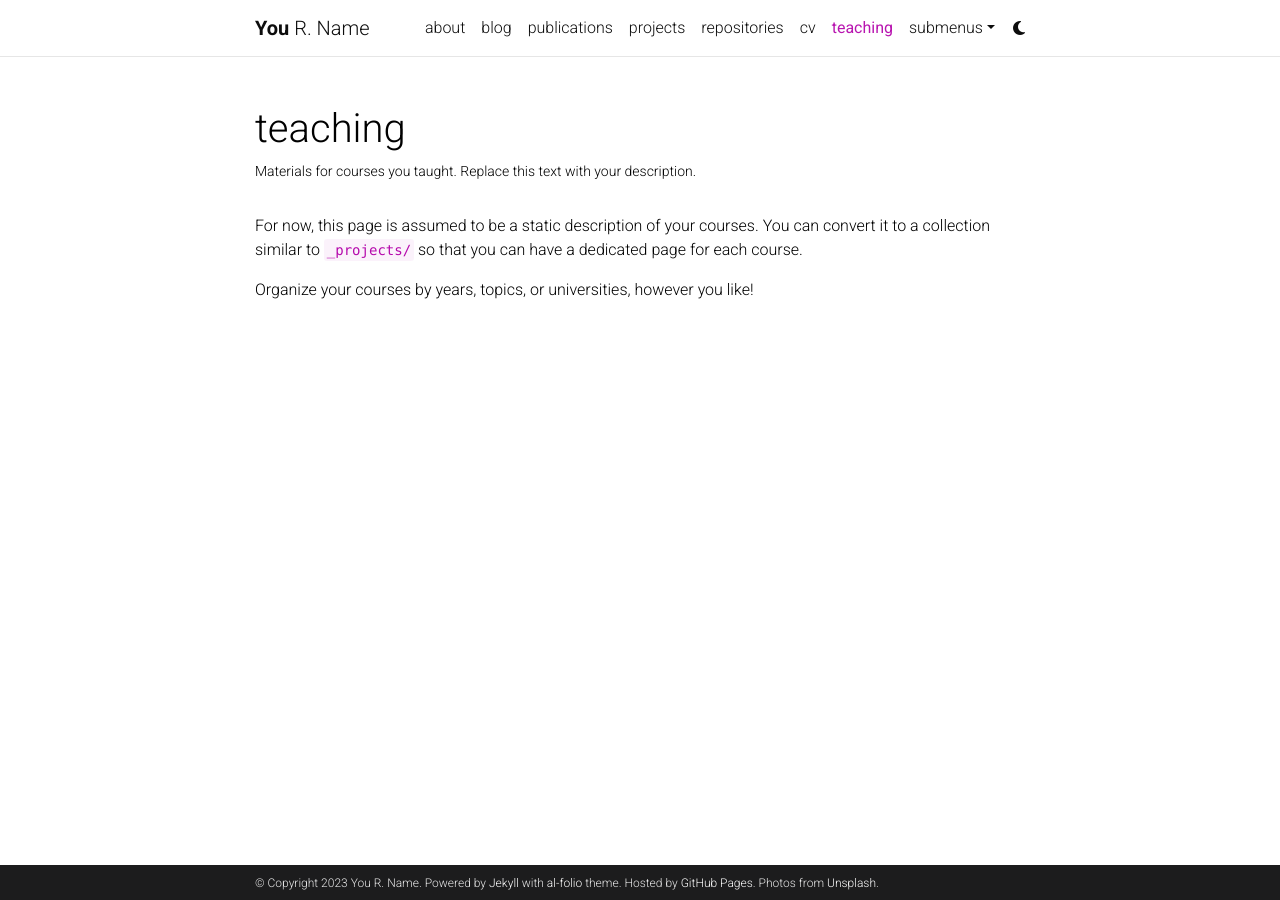
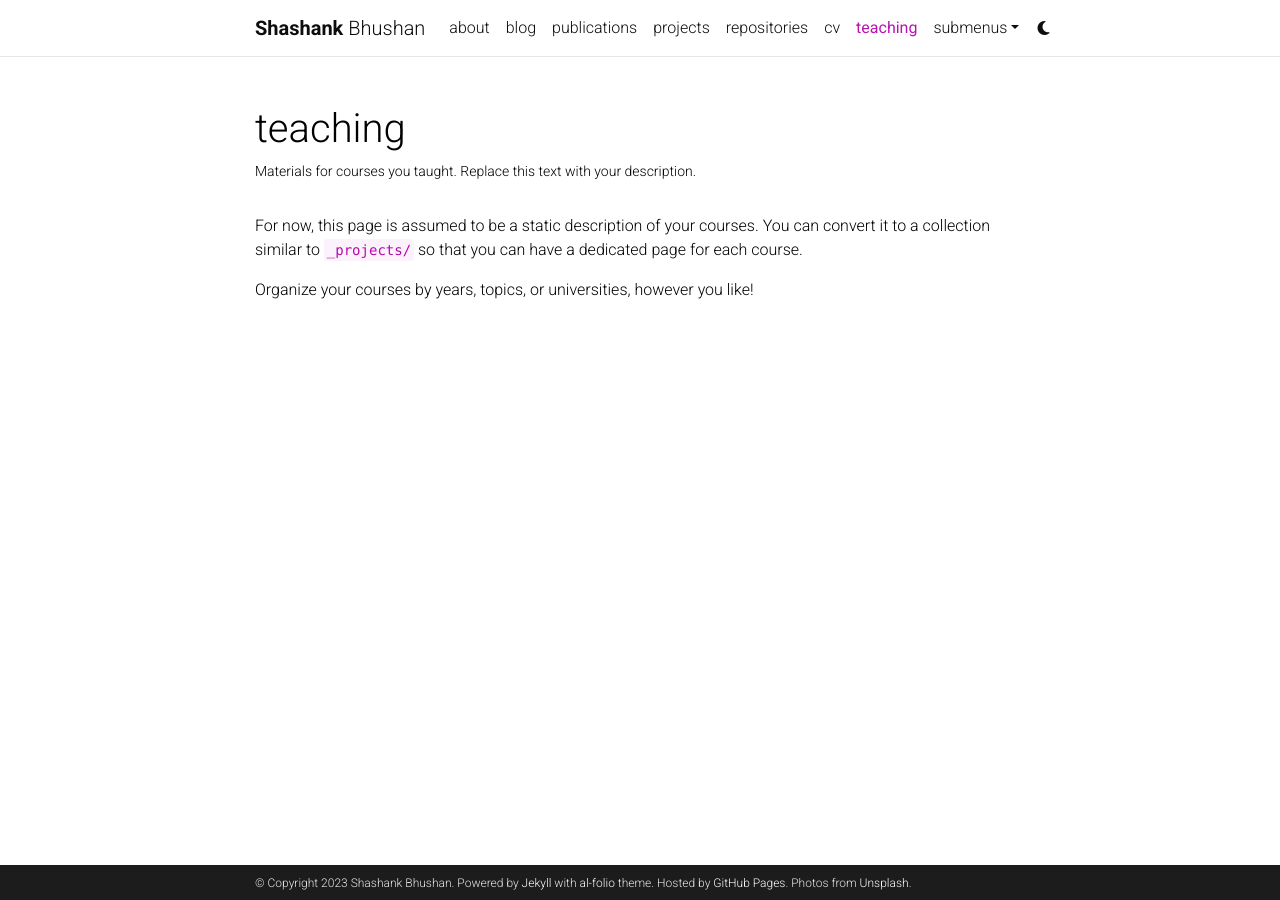
Before and after one commit to ShashankBice/ShashankBice.github.io, a Jekyll site: the page built from _pages/teaching.md, in a window 1280 px wide. Built offline with Jekyll 4.4.1, drawn with Linux system fonts in a browser that asks for light colours; comment, search, counter and statistics services are not loaded; a style sheet for code colours, icons or effects is not loaded.

Commit message:
initial changes

```diff
--- a/_config.yml
+++ b/_config.yml
@@ -3,22 +3,22 @@
 # -----------------------------------------------------------------------------
 
 title: blank # the website title (if blank, full name will be used instead)
-first_name: You
-middle_name: R.
-last_name: Name
-email: you@example.com
+first_name: Shashank
+middle_name:
+last_name: Bhushan
+email: sbaglapl@uw.edu
 description: > # the ">" symbol means to ignore newlines until "footer_text:"
   A simple, whitespace theme for academics. Based on [*folio](https://github.com/bogoli/-folio) design.
 footer_text: >
   Powered by <a href="https://jekyllrb.com/" target="_blank">Jekyll</a> with <a href="https://github.com/alshedivat/al-folio">al-folio</a> theme.
   Hosted by <a href="https://pages.github.com/" target="_blank">GitHub Pages</a>.
   Photos from <a href="https://unsplash.com" target="_blank">Unsplash</a>.
-keywords: jekyll, jekyll-theme, academic-website, portfolio-website  # add your own keywords or leave empty
+keywords: precision-3d, cryosphere, hydrology, photogrammetry  # add your own keywords or leave empty
 
 lang: en # the language of your site (for example: en, fr, cn, ru, etc.)
 icon: ⚛️  # the emoji used as the favicon (alternatively, provide image name in /assets/img/)
 
-url: https://alshedivat.github.io # the base hostname & protocol for your site
+url: https://ShashankBice.github.io # the base hostname & protocol for your site
 baseurl: /al-folio # the subpath of your site, e.g. /blog/
 last_updated: false # set to true if you want to display last updated in the footer
 impressum_path:  # set to path to include impressum link in the footer, use the same path as permalink in a page, helps to conform with EU GDPR
```
